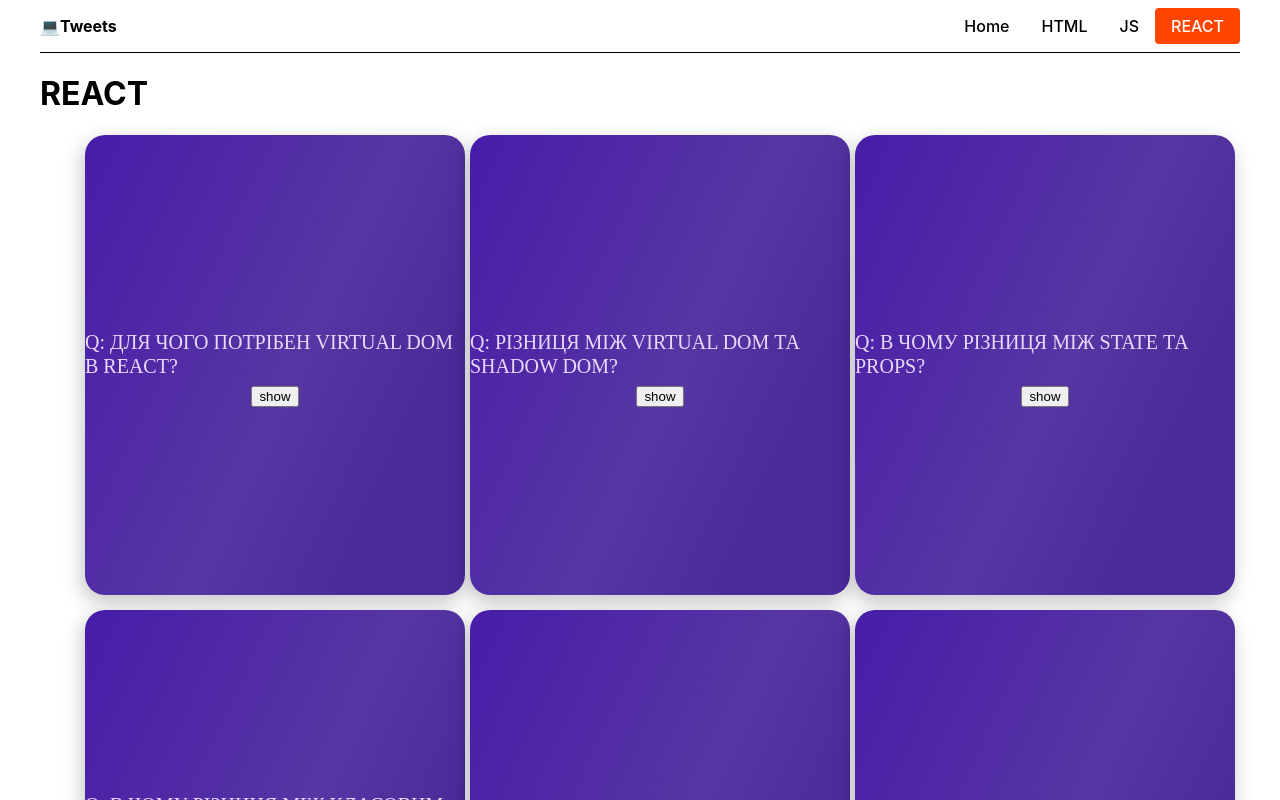
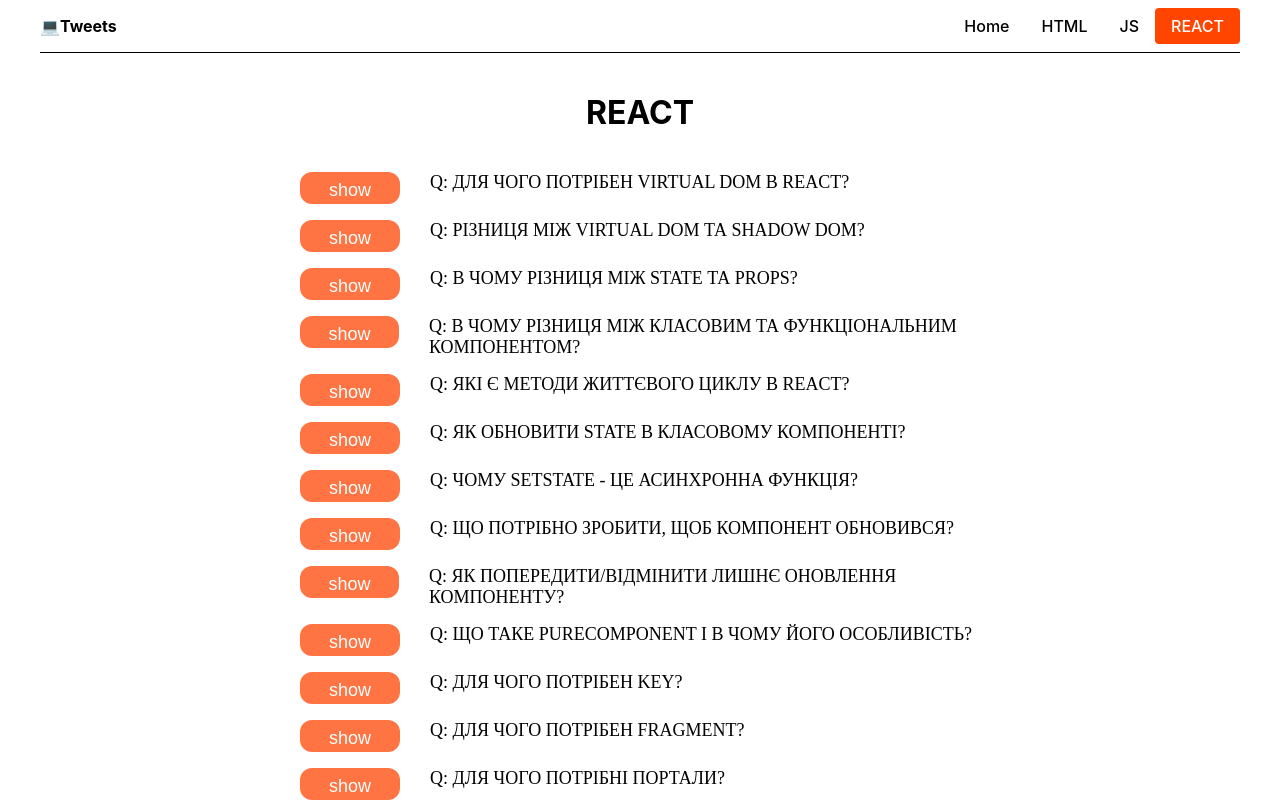
Before and after one commit to MaksymTykhoniuk/intQA, a React (Create React App) app: page /intQA/react in a window 1280 px wide. Shown: the top 800 px of the page. Built offline with nearby package versions, Linux system fonts and the light colour scheme.

Commit message:
прийми пул жулік

```diff
--- a/src/components/Card/Card.jsx
+++ b/src/components/Card/Card.jsx
@@ -1,6 +1,12 @@
 import { useState } from 'react';
 
-import { CardWrapper, CardText } from './Card.styled';
+import {
+  CardWrapper,
+  CardText,
+  Button,
+  TextWrapper,
+  CardAnswer,
+} from './Card.styled';
 
 export const Card = ({ data }) => {
   const [showAnswer, setShowAnswer] = useState(false);
@@ -12,12 +18,15 @@ export const Card = ({ data }) => {
   return (
     <>
       <CardWrapper>
-        <CardText> Q: {data.question} </CardText>
-        <button onClick={handleShowAnswer} type="button">
+        <Button onClick={handleShowAnswer} type="button">
           {showAnswer ? 'hide' : 'show'}
-        </button>
+        </Button>
 
-        {showAnswer && <CardText>A: {data.answer}</CardText>}
+        <TextWrapper showAnswer={showAnswer}>
+          <CardText showAnswer={showAnswer}> Q: {data.question} </CardText>
+
+          {showAnswer && <CardAnswer>A: {data.answer}</CardAnswer>}
+        </TextWrapper>
       </CardWrapper>
     </>
   );
--- a/src/components/Card/Card.styled.jsx
+++ b/src/components/Card/Card.styled.jsx
@@ -3,144 +3,50 @@ import styled from '@emotion/styled';
 export const CardWrapper = styled.li`
   position: relative;
   display: flex;
-  align-items: center;
-  justify-content: center;
+  gap: 30px;
+`;
+
+export const Button = styled.button`
+  display: block;
+  cursor: pointer;
+  font-size: 18px;
+  background-color: #ff4400bd;
+  color: #fff;
+  border: none;
+  border-radius: 12px;
+  padding: 8px 18px;
+  overflow: none;
+  max-height: 32px;
+  text-align: center;
+  width: 100px;
+`;
+
+export const TextWrapper = styled.div`
+  display: flex;
   flex-direction: column;
-  width: 380px;
-  height: 460px;
-  margin-bottom: 15px;
-  background: linear-gradient(
-    114.99deg,
-    #471ca9 -0.99%,
-    #5736a3 54.28%,
-    #4b2a99 78.99%
-  );
-  box-shadow: -2.5777px 6.87386px 20.6216px rgba(0, 0, 0, 0.23);
+  gap: 20px;
   border-radius: 20px;
 
-  > a {
-    text-decoration: none;
-  }
+  padding: ${props => (props.showAnswer ? '20px' : '0')};
+  background-color: ${props => (props.showAnswer ? 'lightgrey' : '#fff')};
 `;
 
 export const CardText = styled.h3`
   font-family: 'Montserrat';
   font-style: normal;
+  font-weight: ${props => (props.showAnswer ? '700' : '500')};
+  font-size: 18px;
+  text-transform: uppercase;
+  max-width: 600px;
+  text-align: ${props => (props.showAnswer ? 'center' : 'start')};
+`;
+
+export const CardAnswer = styled.div`
+  font-family: 'Montserrat';
+  font-style: normal;
   font-weight: 500;
   font-size: 20px;
-  line-height: 24px;
-  text-transform: uppercase;
-
-  margin-bottom: 8px;
-  margin-top: 8px;
-
-  color: #ebd8ff;
+  line-height: 28px;
+  max-width: 600px;
+  text-align: center;
 `;
-
-export const FollowButton = styled.button`
-  display: flex;
-  flex-direction: row;
-  justify-content: center;
-  align-items: center;
-  padding: 14px 28px;
-  gap: 6px;
-
-  position: relative;
-  width: 196px;
-  height: 50px;
-  margin-top: 18px;
-  margin-bottom: 36px;
-  background: #ebd8ff;
-  box-shadow: 0px 3.43693px 3.43693px rgba(0, 0, 0, 0.25);
-  border-radius: 10.3108px;
-
-  font-style: normal;
-  font-weight: 600;
-  font-size: 18px;
-  line-height: 1.2;
-  /* identical to box height */
-
-  text-transform: uppercase;
-
-  /* Landing/button text color */
-
-  color: #373737;
-`;
-
-export const FollowingButton = styled.button`
-  display: flex;
-  flex-direction: row;
-  justify-content: center;
-  align-items: center;
-  padding: 14px 28px;
-  gap: 6px;
-  margin-top: 18px;
-  margin-bottom: 36px;
-
-  position: relative;
-  width: 196px;
-  height: 50px;
-
-  background: #5cd3a8;
-  box-shadow: 0px 3.43693px 3.43693px rgba(0, 0, 0, 0.25);
-  border-radius: 10.3108px;
-
-  font-style: normal;
-  font-weight: 600;
-  font-size: 18px;
-  line-height: 1.2;
-  /* identical to box height */
-
-  text-transform: uppercase;
-
-  /* Landing/button text color */
-
-  color: #373737;
-`;
-
-export const HeaderImage = styled.img`
-  position: absolute;
-  width: 308px;
-  height: 168px;
-  left: 36px;
-  top: 28px;
-`;
-
-export const UserAvatar = styled.img`
-  display: block;
-  border-radius: 85.9232px;
-  position: absolute;
-  width: 62px;
-  height: 62px;
-  top: 185px;
-  left: 160px;
-  margin-bottom: 18px;
-`;
-
-export const CompanyLogo = styled.img`
-  position: absolute;
-  top: 20px;
-  left: 20px;
-`;
-
-export const Line = styled.div`
-  position: absolute;
-  width: 380px;
-  height: 8px;
-  left: 0px;
-  top: 214px;
-
-  background: #ebd8ff;
-  box-shadow: 0px 3.43693px 3.43693px rgba(0, 0, 0, 0.06),
-    inset 0px -1.71846px 3.43693px #ae7be3, inset 0px 3.43693px 2.5777px #fbf8ff;
-`;
-
-export const Circut = styled.img`
-  position: absolute;
-  width: 84px;
-  height: 84px;
-  top: 178px;
-  left: 150px;
-  border-radius: 50%;
-  z-index: 999999;
-`;
--- a/src/components/CardList/CardList.jsx
+++ b/src/components/CardList/CardList.jsx
@@ -5,8 +5,8 @@ export const CardList = ({ data }) => {
   return (
     <Container>
       <TweetsUsersList>
-        {data.map(item => (
-          <Card key={item.id} data={item} />
+        {data.map((item, index) => (
+          <Card key={index} data={item} />
         ))}
       </TweetsUsersList>
     </Container>
--- a/src/components/CardList/CardList.styled.jsx
+++ b/src/components/CardList/CardList.styled.jsx
@@ -2,113 +2,12 @@ import styled from '@emotion/styled';
 
 export const Container = styled.div`
   max-width: 1200px;
-
-  // grid-template-columns: repeat(auto-fit, 360px);
-  // gap: 16px;
 `;
 
 export const TweetsUsersList = styled.ul`
   display: flex;
-  flex-wrap: wrap;
-  align-items: center;
-  justify-content: space-evenly;
+  flex-direction: column;
+  gap: 16px;
+  max-width: 720px;
+  margin: 0 auto;
 `;
-
-export const CardWrapper = styled.li`
-  display: flex;
-  align-items: center;
-  justify-content: center;
-  flex-direction: column;
-  width: 380px;
-  height: 460px;
-  margin-bottom: 15px;
-  background: linear-gradient(
-    114.99deg,
-    #471ca9 -0.99%,
-    #5736a3 54.28%,
-    #4b2a99 78.99%
-  );
-  box-shadow: -2.5777px 6.87386px 20.6216px rgba(0, 0, 0, 0.23);
-  border-radius: 20px;
-
-  > a {
-    text-decoration: none;
-  }
-`;
-
-export const ProductName = styled.h3`
-  font-family: 'Montserrat';
-  font-style: normal;
-  font-weight: 500;
-  font-size: 20px;
-  line-height: 24px;
-  text-transform: uppercase;
-
-  color: #ebd8ff;
-`;
-
-export const FollowButton = styled.button`
-  display: flex;
-  flex-direction: row;
-  justify-content: center;
-  align-items: center;
-  padding: 14px 28px;
-  gap: 6px;
-
-  position: relative;
-  width: 196px;
-  height: 50px;
-
-  background: #ebd8ff;
-  box-shadow: 0px 3.43693px 3.43693px rgba(0, 0, 0, 0.25);
-  border-radius: 10.3108px;
-
-  font-style: normal;
-  font-weight: 600;
-  font-size: 18px;
-  line-height: 1.2;
-  /* identical to box height */
-
-  text-transform: uppercase;
-
-  /* Landing/button text color */
-
-  color: #373737;
-`;
-
-export const FollowingButton = styled.button`
-  display: flex;
-  flex-direction: row;
-  justify-content: center;
-  align-items: center;
-  padding: 14px 28px;
-  gap: 6px;
-
-  position: relative;
-  width: 196px;
-  height: 50px;
-
-  background: #5cd3a8;
-  box-shadow: 0px 3.43693px 3.43693px rgba(0, 0, 0, 0.25);
-  border-radius: 10.3108px;
-
-  font-style: normal;
-  font-weight: 600;
-  font-size: 18px;
-  line-height: 1.2;
-  /* identical to box height */
-
-  text-transform: uppercase;
-
-  /* Landing/button text color */
-
-  color: #373737;
-`;
-
-export const HeaderImage = styled.img`
-  // position: absolute;
-  // width: 308px;
-  // height: 168px;
-  // left: 36px;
-  // top: 28px;
-`;
--- a/src/index.css
+++ b/src/index.css
@@ -13,3 +13,15 @@ code {
   font-family: source-code-pro, Menlo, Monaco, Consolas, 'Courier New',
     monospace;
 }
+
+h1,
+h2,
+h3,
+h4 {
+  margin: 0;
+}
+
+h1 {
+  text-align: center;
+  margin: 40px auto;
+}
```
